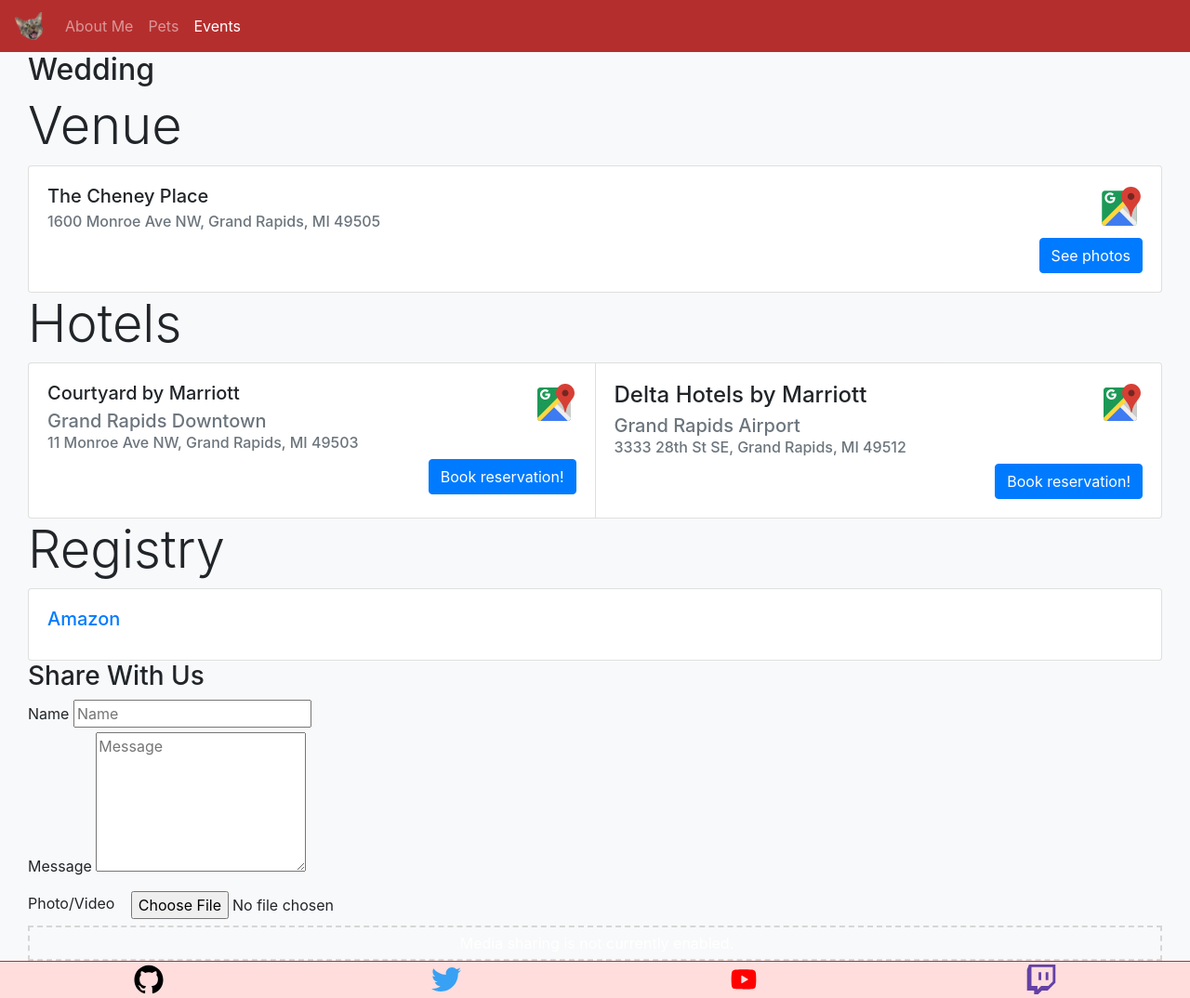
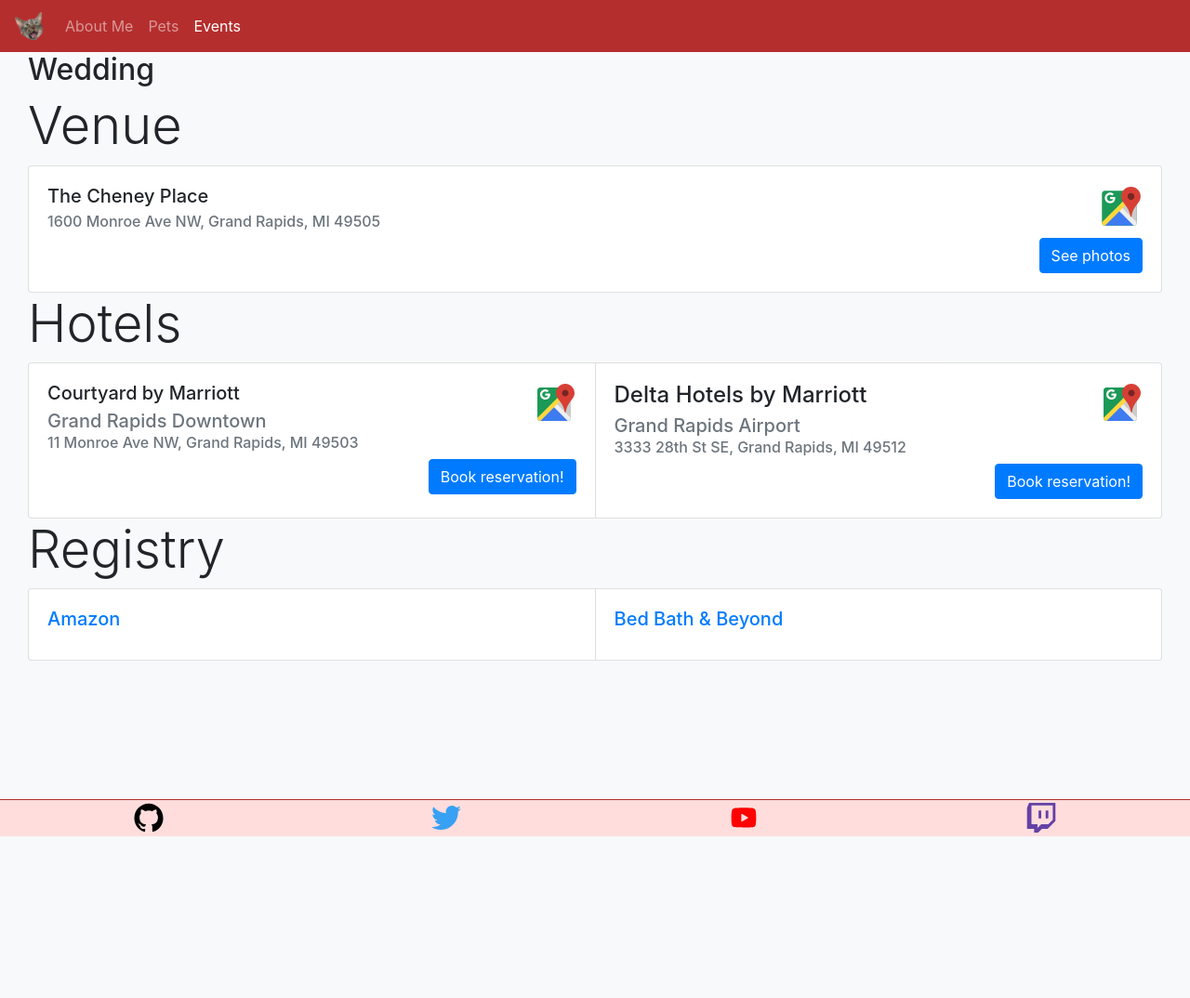
Before and after one commit to hounvs/hounvs.github.io, a Jekyll site: the page built from pages/_events/2019-08-10_Wedding.html, in a window 1280 px wide. Shown: the whole page at 93% size. Built offline with Jekyll 4.4.1, drawn with Linux system fonts in a browser that asks for light colours; after the commit the page ends 900 px from its top, so only the background shows below that.

Commit message:
Update Registry

```diff
--- a/pages/_events/2019-08-10_Wedding.html
+++ b/pages/_events/2019-08-10_Wedding.html
@@ -15,7 +15,7 @@
                     <h6 class="card-subtitle mb-2 text-muted">1600 Monroe Ave NW, Grand Rapids, MI 49505</h6>
                 </div>
                 <div class="col-6">
-                    <a href="https://goo.gl/maps/wSKDX9i1Drx" class="card-link float-right"><img src="/images/icons/map.svg" width="50"/></a>
+                    <a href="https://goo.gl/maps/wSKDX9i1Drx" class="card-link float-right"><img src="/images/icons/map.svg" width="50" /></a>
                 </div>
             </div>
             <a href="https://www.google.com/maps/uv?hl=en&pb=!1s0x8819ac3c181da793%3A0xe25df70a8e7b5666!2m22!2m2!1i80!2i80!3m1!2i20!16m16!1b1!2m2!1m1!1e1!2m2!1m1!1e3!2m2!1m1!1e5!2m2!1m1!1e4!2m2!1m1!1e6!3m1!7e115" class="btn btn-primary float-right">See photos</a>
@@ -33,7 +33,7 @@
                         <h6 class="card-subtitle mb-2 text-muted">11 Monroe Ave NW, Grand Rapids, MI 49503</h6>
                     </div>
                     <div class="col-2">
-                        <a href="https://goo.gl/maps/BXPE3hiKa432" class="card-link float-right"><img src="/images/icons/map.svg"/></a>
+                        <a href="https://goo.gl/maps/BXPE3hiKa432" class="card-link float-right"><img src="/images/icons/map.svg" /></a>
                     </div>
                 </div>
                 <a href="https://book.passkey.com/event/49861541/owner/3416832/landing" class="btn btn-primary float-right">Book reservation!</a>
@@ -48,7 +48,7 @@
                         <h6 class="card-subtitle mb-2 text-muted">3333 28th St SE, Grand Rapids, MI 49512</h6>
                     </div>
                     <div class="col-2">
-                        <a href="https://goo.gl/maps/rQb3qdKk4MD2" class="card-link float-right"><img src="/images/icons/map.svg"/></a>
+                        <a href="https://goo.gl/maps/rQb3qdKk4MD2" class="card-link float-right"><img src="/images/icons/map.svg" /></a>
                     </div>
                 </div>
                 <a href="https://www.marriott.com/meeting-event-hotels/group-corporate-travel/groupCorp.mi?resLinkData=Wright+Hounshell+Wedding%5Egrrde%60WHWWHWA%7CWHWWHWB%60149%60USD%60false%604%608%2F10%2F19%608%2F11%2F19%607%2F5%2F19" class="btn btn-primary float-right">Book reservation!</a>
@@ -59,141 +59,18 @@
     <h1 class="display-4">Registry</h1>
     <div class="card-group">
         <div class="card">
-            <div class="card-body">
-                <h5 class="card-title"><a href="https://smile.amazon.com/wedding/share/hounshell-wright">Amazon</a></h5>
-            </div>
+            <a href="https://smile.amazon.com/wedding/share/hounshell-wright" class="btn-outline-primary">
+                <div class="card-body">
+                    <h5 class="card-title">Amazon</h5>
+                </div>
+            </a>
+        </div>
+        <div class="card">
+            <a href="https://www.bedbathandbeyond.com/store/giftregistry/viewregistryguest/545451226" class="btn-outline-primary">
+                <div class="card-body">
+                    <h5 class="card-title">Bed Bath &amp; Beyond</h5>
+                </div>
+            </a>
         </div>
     </div>
 </div>
-
-<style>
-    #progress {
-        width: 100%;
-        background-color: transparent;
-        border-color: #d6d6d6;
-        border-style: dashed;
-        border-width: 2px;
-    }
-    #progressBar {
-        width: 0%;
-        height: 30px;
-        background-color: antiquewhite;
-        margin: 2px;
-        text-align: center;
-        line-height: 30px;
-        color: white;
-    }
-</style>
-
-<!-- Footer -->
-<footer id="footer">
-    <div class="inner">
-        <h3>Share With Us</h3>
-        <form id="shareForm" action="#" enctype="multipart/form-data">
-            <div class="field first">
-                <label for="name">Name</label>
-                <input name="name" id="name" type="text" placeholder="Name">
-            </div>
-            <div class="field">
-                <label for="message">Message</label>
-                <textarea name="message" id="message" rows="6" placeholder="Message"></textarea>
-            </div>
-            <div class="field">
-                <label for="media">Photo/Video</label>
-                <input type="file" id="media" class="btn" name="media" placeholder="Photo/Video" />
-            </div>
-            <div id="shareContainer">
-                <ul class="actions">
-                    <li><input type="submit" id="shareButton" class="btn" value="Share"/></li>
-                </ul>
-            </div>
-        </form>
-    </div>
-</footer>
-
-<!-- Scripts -->
-<script>
-    // Constants
-    var SERVERROOT = 'https://goinggetter.azurewebsites.net';
-    // On load
-    $(document).ready(function(){
-        // Determine if server is active.
-        $.get( SERVERROOT + '/IsActive', function(data) {
-            if(data != true){
-                setUploadErrorMessage('Media sharing is not currently enabled.');
-            }
-        }).fail(function(){
-            setUploadErrorMessage('Media sharing is not currently enabled.');
-        })
-    });
-    // Upload handler
-    $('#shareForm').submit(function (event) {
-        event.preventDefault();
-        // Only upload if input contains media.
-        if($('#media').val()){
-            console.log('Upload starting...');
-            $.ajax({
-                url: SERVERROOT + '/UploadMedia',
-                type: 'POST',
-                cache: false,
-                contentType: false,
-                processData: false,
-                data: new FormData($('#shareForm')[0]),
-                xhr: function() {
-                    var myXhr = $.ajaxSettings.xhr();
-                    if(myXhr.upload){
-                        myXhr.upload.addEventListener('progress',progress, false);
-                    }
-                    return myXhr;
-                },
-                success: function(response) {
-                    console.log("Upload complete!");
-                },
-                error:  function(xhr, textStatus, errorThrown){
-                    setUploadErrorMessage('An error occurred.  Please try again.');
-                }
-            })
-            // Show upload progress bar
-            toggleProgressDisplay();
-        }
-    });
-    function progress(e){
-        if(e.lengthComputable){
-            var max = e.total;
-            var current = e.loaded;
-            var percentage = ((current * 100)/max);
-            console.log(percentage);
-            $('#progressBar').width(percentage + '%');
-            $('#progressBar').text(Math.round(percentage) + '%');
-            if(percentage >= 100){
-                $('#progressBar').text('Upload Complete.');
-                setTimeout(toggleProgressDisplay, 2000);
-            }
-        }
-    }
-    function toggleProgressDisplay() {
-        var submitHtml = "<ul class=\"actions\">" +
-            "<li><input id=\"shareButton\" value=\"Share\" class=\"button alt\" type=\"submit\"></li>";
-        var progressHtml = "<div id=\"progress\">" +
-            "<div id=\"progressBar\"></div>" +
-            "</div>"
-        if($('#shareButton').length){
-            $('#shareContainer').html(progressHtml);
-        }else{
-            $('#shareContainer').html(submitHtml);
-        }
-    }
-    function setUploadErrorMessage(text){
-        // Ensure that progress section is visible
-        var progressHtml = "<div id=\"progress\">" +
-            "<div id=\"progressBar\"></div>" +
-            "</div>"
-        $('#shareContainer').html(progressHtml);
-        // Set width
-        $('#progressBar').width('100%');
-        // Change color
-        $('#progressBar').css('background-color', 'transparent');
-        // Set text
-        $('#progressBar').text(text);
-    }
-</script>
```
